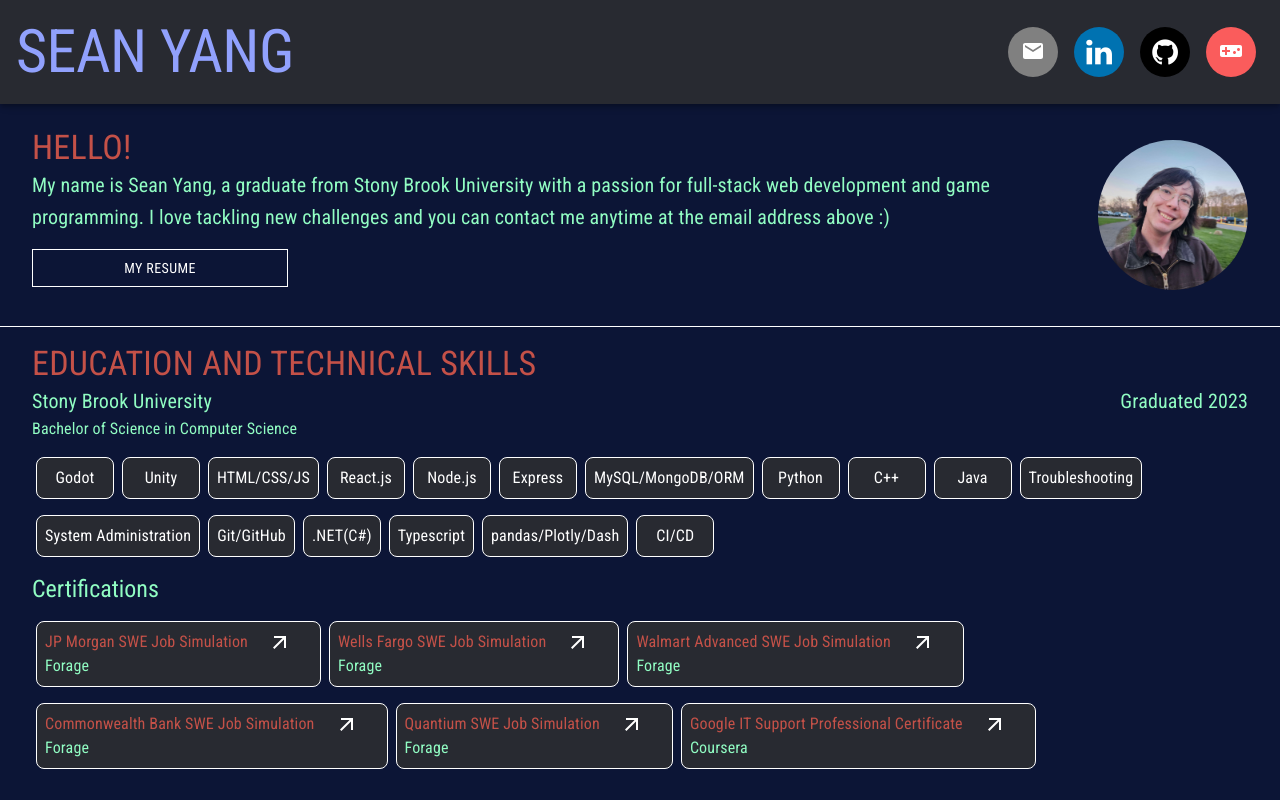
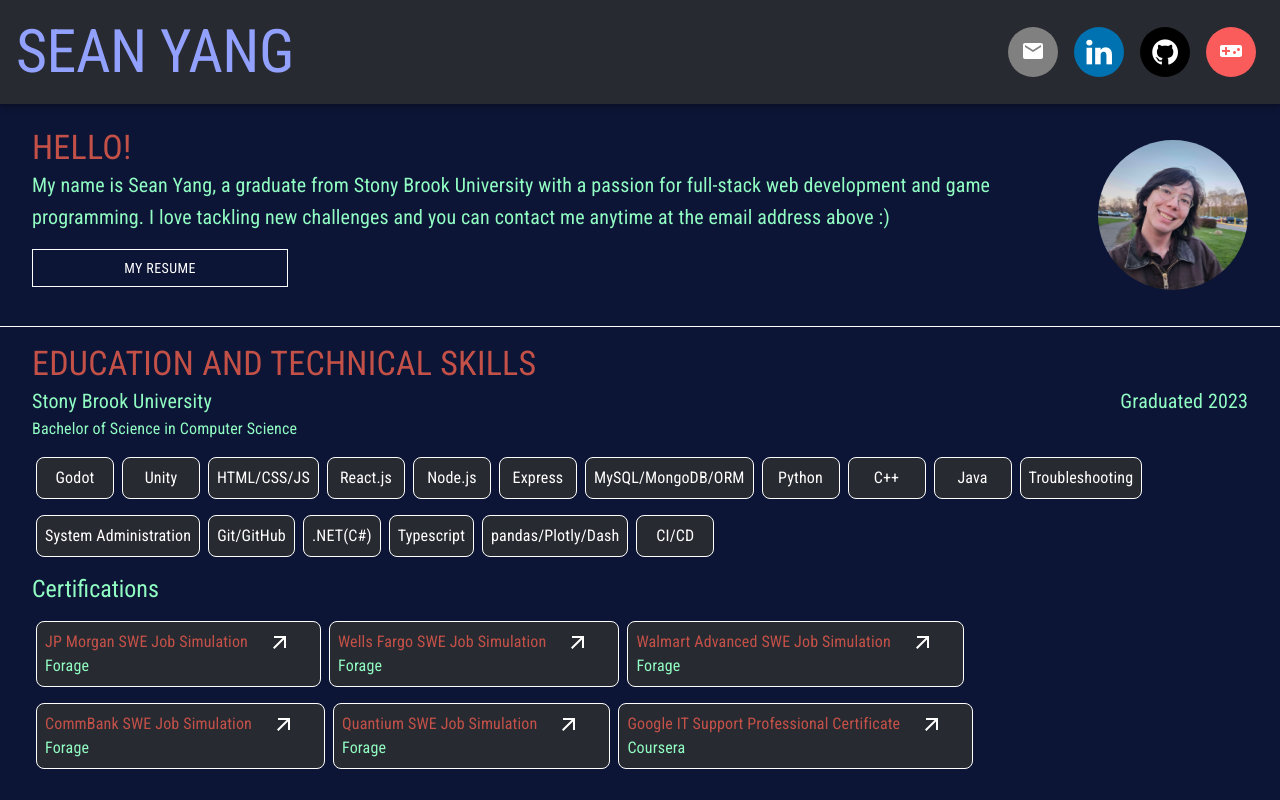
Before and after one commit to s303824/sean-yang, a React (Create React App) app: page / in a window 1280 px wide. Shown: the top 800 px of the page. Built offline with nearby package versions, Linux system fonts and the light colour scheme.

Commit message:
Update CredentialSection.js

```diff
--- a/src/components/CredentialSection.js
+++ b/src/components/CredentialSection.js
@@ -60,7 +60,7 @@
                 <Credential title="JP Morgan SWE Job Simulation" subtitle="Forage" skills={jp_list} link={jp}/>
                 <Credential title="Wells Fargo SWE Job Simulation" subtitle="Forage" skills={wf_list} link={wf}/>
                 <Credential title="Walmart Advanced SWE Job Simulation" subtitle="Forage" skills={wm_list}  link={wm}/>
-                <Credential title="Commonwealth Bank SWE Job Simulation" subtitle="Forage" skills={cmb_list} link={cmb}/>
+                <Credential title="CommBank SWE Job Simulation" subtitle="Forage" skills={cmb_list} link={cmb}/>
                 <Credential title="Quantium SWE Job Simulation" subtitle="Forage" skills={q_list} link={q}/>
                 <Credential title="Google IT Support Professional Certificate" subtitle="Coursera" skills={google_list} link={google}/>
         </Box>
```
